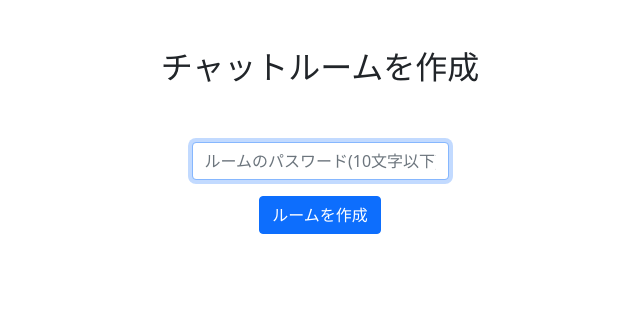
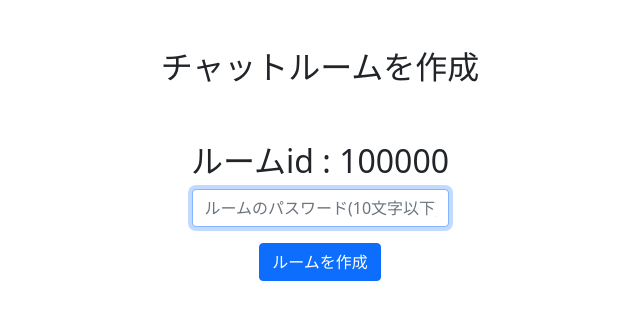
Before and after one commit to rui-510/team05project, a Flask app: page /make in a window 1280 px wide. Shown: the part 76-396 px from the top of the page, without its empty margins (320-960 px from the left). Run offline with Flask 2, Linux system fonts and the light colour scheme; a user stored in the database is signed in; some libraries are stand-ins or nearby versions.

Commit message:
ddd, Sep 9/10/2022, YYYY, 1:48 A +0

```diff
--- a/hira_09_08/templates/make.html
+++ b/hira_09_08/templates/make.html
@@ -9,7 +9,9 @@
     <h2>チャットルームを作成</h2>
     <br><br>
     <form action="/join" method="post">
-
+        <div>
+            <h2>ルームid : 100000</h2>
+        </div>
         <div class="mb-3">
             <input autocomplete="off" autofocus class="form-control mx-auto w-auto" id="password" name="password" placeholder="ルームのパスワード(10文字以下)" type="text">
         </div>
```
